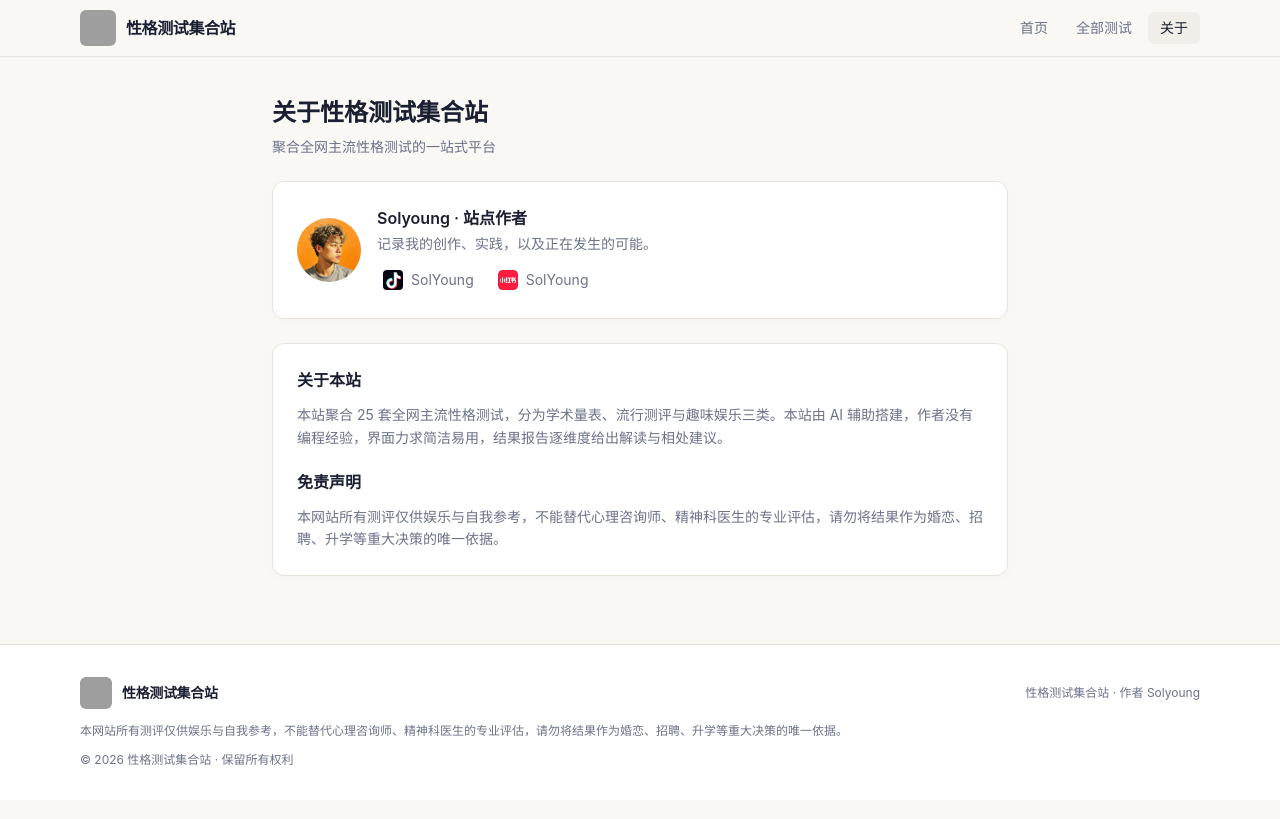
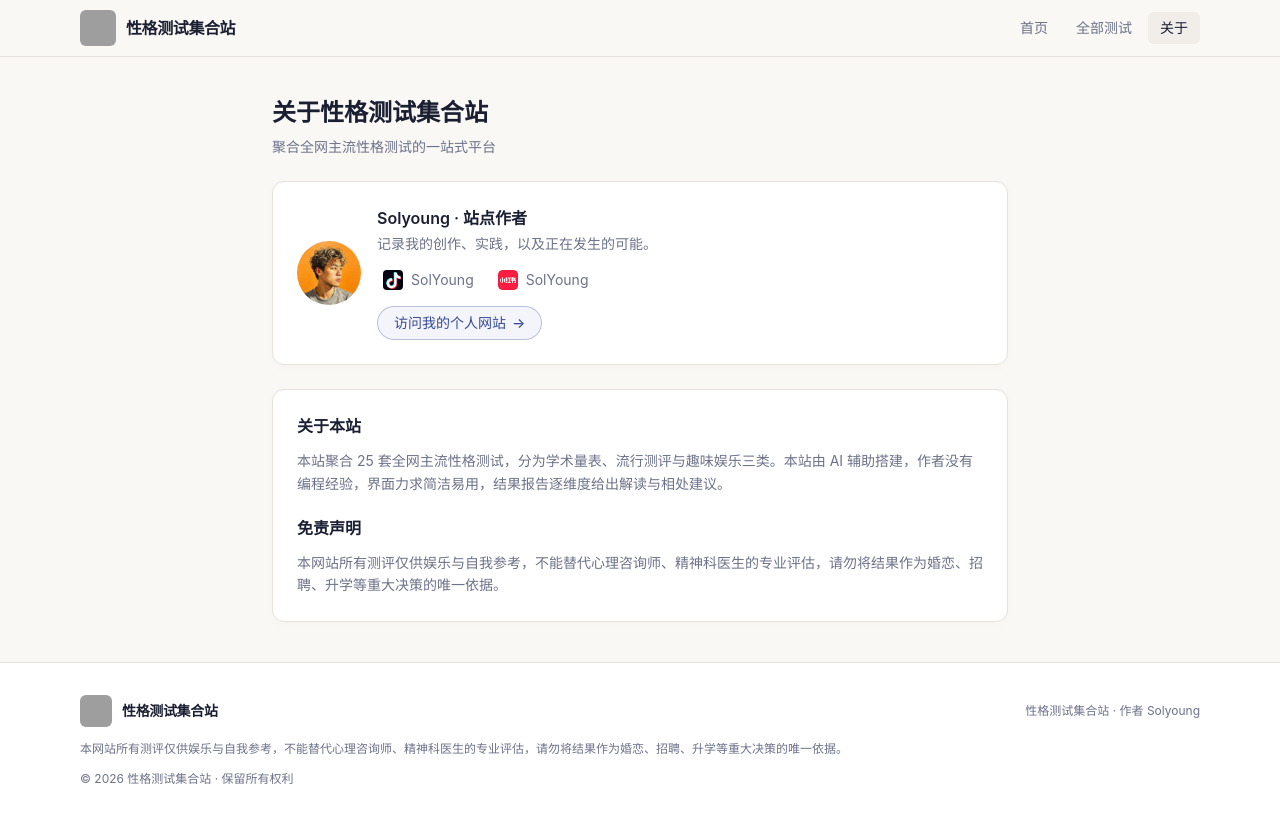
Before and after one commit to SolYoung-Ai/TypeAll, a React (Vite) app: page /about in a window 1280 px wide. Built offline with nearby package versions, Linux system fonts and the light colour scheme; grey boxes are pictures that could not be loaded.

Commit message:
add personal site jump link

```diff
--- a/src/config/site.ts
+++ b/src/config/site.ts
@@ -12,6 +12,7 @@ export const SITE = {
   ownerName: 'Solyoung',
   ownerTitle: '站点作者',
   ownerBio: '记录我的创作、实践，以及正在发生的可能。',
+  personalSite: 'https://SolYoung-work.github.io/',
   douyinImg: `${BASE}douyin.png`,
   xiaohongshuImg: `${BASE}xiaohongshu.png`,
   footerNote: '性格测试集合站 · 作者 Solyoung',
--- a/src/pages/AboutPage/AboutPage.tsx
+++ b/src/pages/AboutPage/AboutPage.tsx
@@ -34,6 +34,15 @@ export default function AboutPage() {
                 SolYoung
               </a>
             </div>
+            <a
+              href={SITE.personalSite}
+              target="_blank"
+              rel="noopener noreferrer"
+              className="mt-3 inline-flex items-center gap-1.5 rounded-full border border-primary/30 bg-primary/5 px-4 py-1.5 text-sm font-medium text-primary transition-colors hover:bg-primary hover:text-primary-foreground"
+            >
+              访问我的个人网站
+              <span aria-hidden>→</span>
+            </a>
           </div>
         </CardContent>
       </Card>
```
